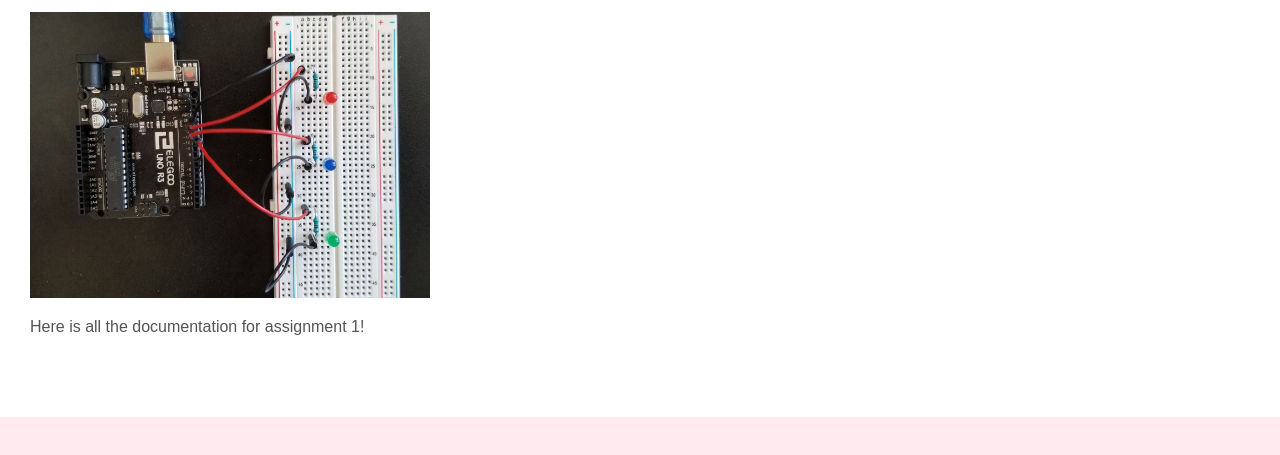
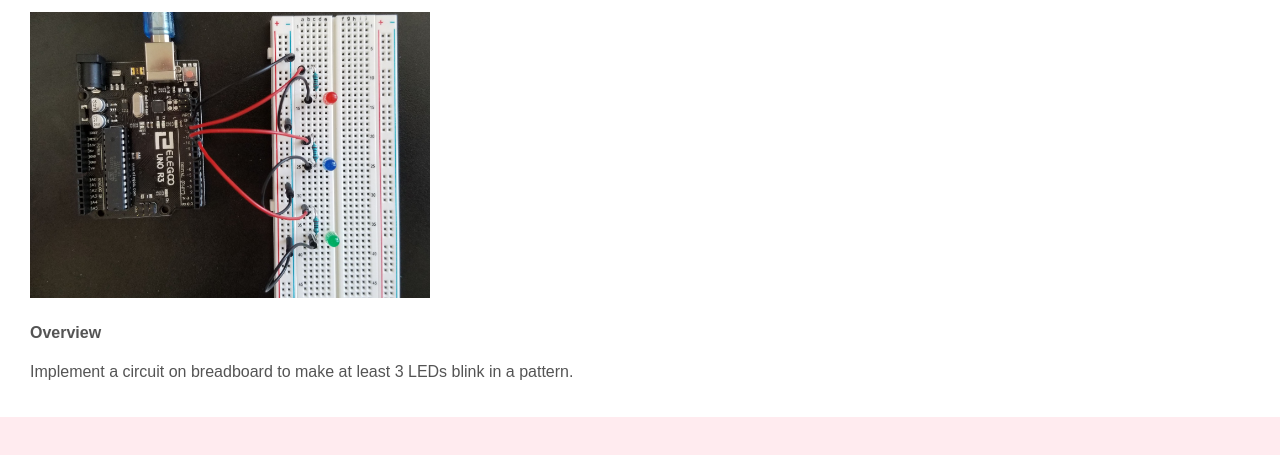
Before and after one commit to lyndan17/lyndan17.github.io, a plain HTML site: page assignment1.html in a window 1280 px wide. Shown: the part 143-598 px from the top of the page. Drawn offline with Linux system fonts and the light colour scheme.

Commit message:
new assignment

```diff
--- a/assignment1.html
+++ b/assignment1.html
@@ -16,8 +16,9 @@
             <p>
             <img src="A1_Circuit.jpg" width=400></a>
             </p>
+            <h4>Overview</h4>
             <p>
-            Here is all the documentation for assignment 1!
+            Implement a circuit on breadboard to make at least 3 LEDs blink in a pattern.
             </p>
         </div>
 
```
Also changed, not shown: index.html (+1 -1 lines).
